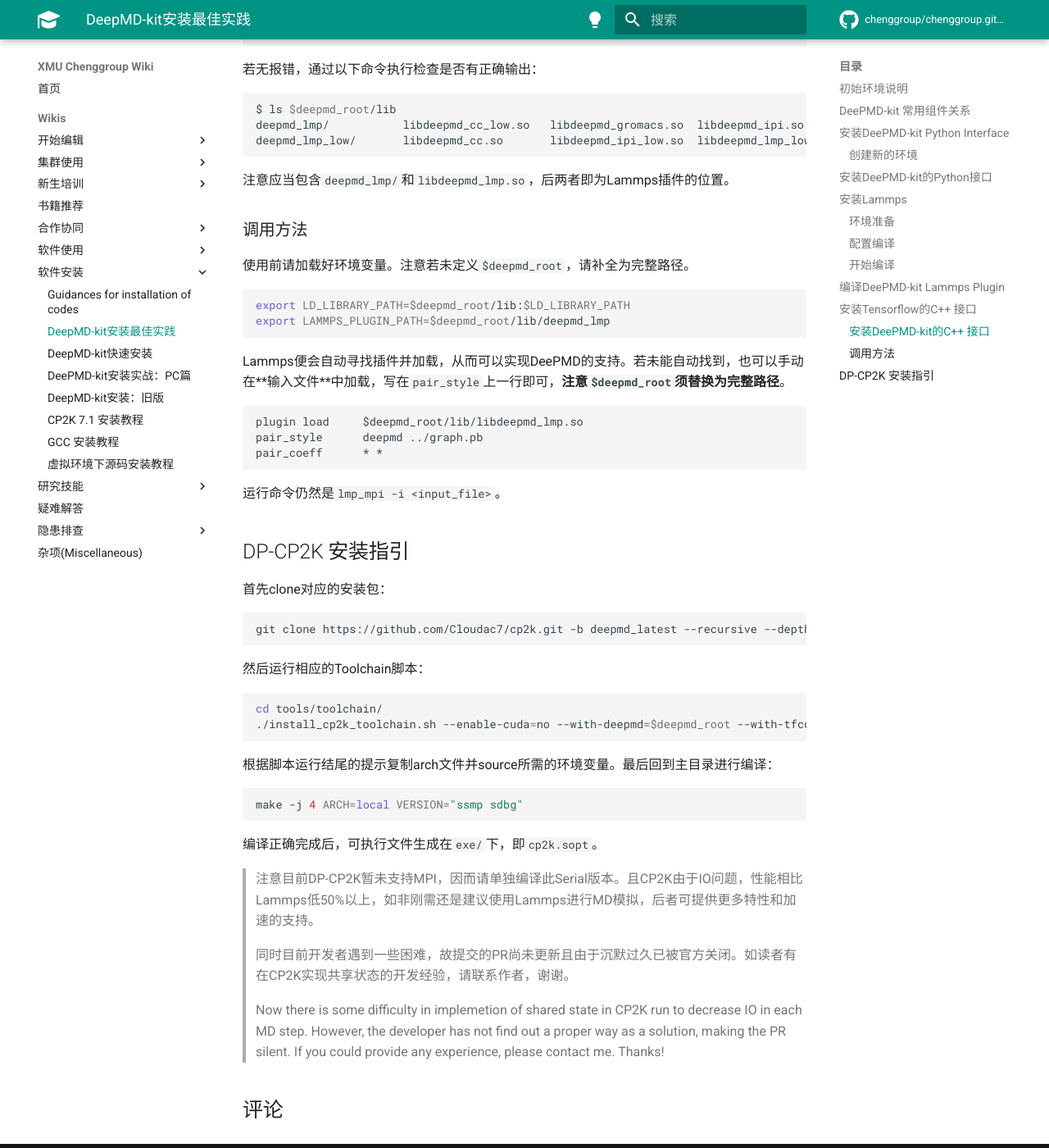
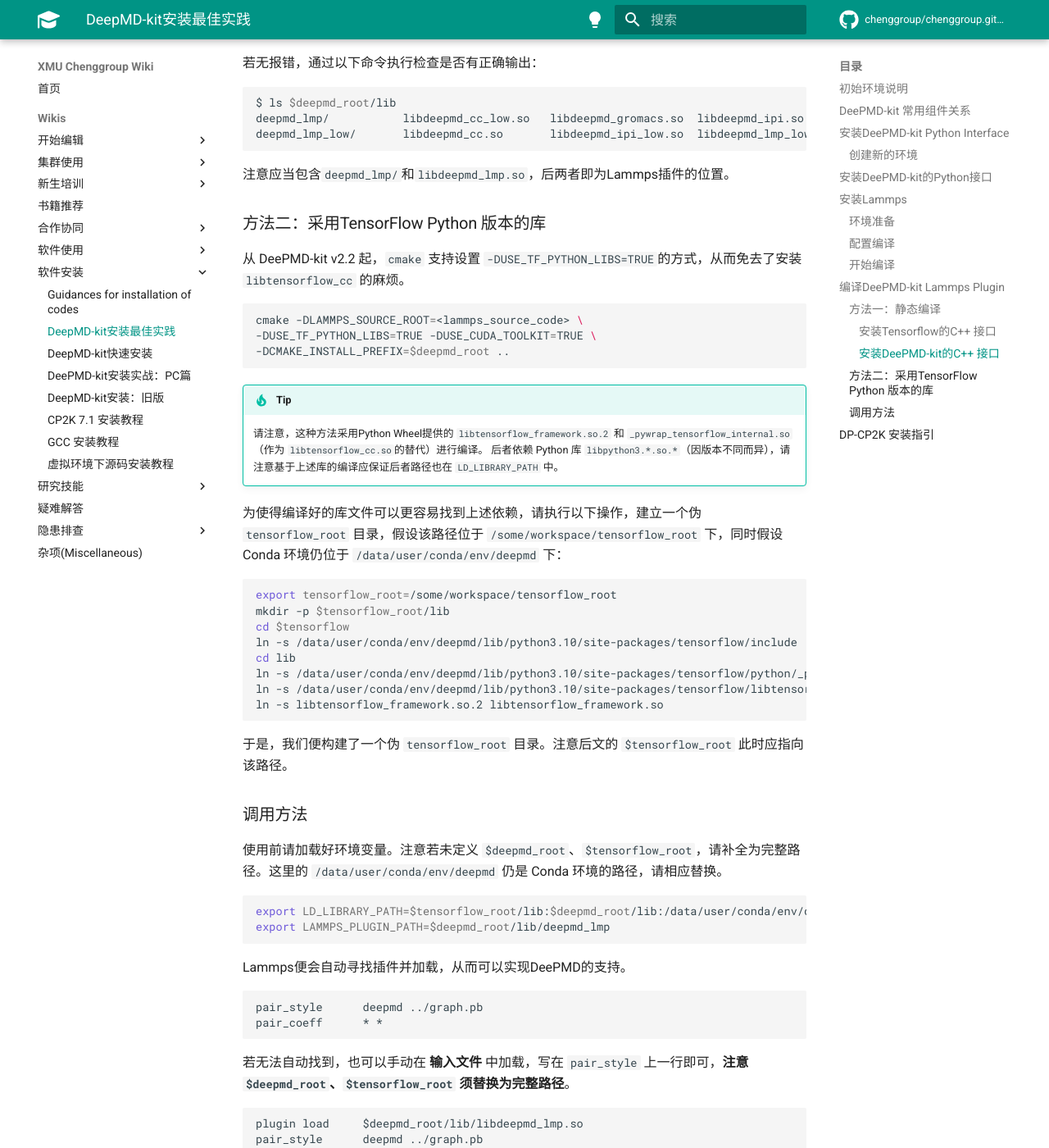
Before and after one commit to chenggroup/chenggroup.github.io, an MkDocs documentation site: the page built from docs/wiki/software_installation/deepmd-kit_installation_new.md, in a window 1280 px wide and 1400 px high, scrolled down 8072 px. Shown: the whole window at 82% size. Built offline with MkDocs 1.6.1 and Material for MkDocs 9.7.7, drawn with Linux system fonts in a browser that asks for light colours; comment, search, counter and statistics services are not loaded; some of the changed text lies outside the part shown.

Commit message:
update best practice of deepmd installation

````diff
--- a/docs/javascripts/auto_scheme.js
+++ b/docs/javascripts/auto_scheme.js
@@ -7,8 +7,38 @@
   .matchMedia("(prefers-color-scheme: dark)")
   .addEventListener("change", function (e) {
     var colorScheme = "default";
+    var colorPrimary = "teal";
+    var colorAccent = "indigo";
     if (e.matches) {
       colorScheme = "slate";
+      colorPrimary = "blue";
+      colorAccent = "indigo";
     }
+    document.body.setAttribute("data-md-color-switching", "")
     document.body.setAttribute("data-md-color-scheme", colorScheme);
+    document.body.setAttribute("data-md-color-primary", colorPrimary);
+    document.body.setAttribute("data-md-color-accent", colorAccent);
+    document.getElementById("__palette_1").nextElementSibling.hidden = false;
+    document.getElementById("__palette_2").nextElementSibling.hidden = true;
+    document.body.removeAttribute("data-md-color-switching")
   });
+
+window
+.matchMedia("(prefers-color-scheme: light)")
+.addEventListener("change", function (e) {
+  var colorScheme = "slate";
+  var colorPrimary = "blue";
+  var colorAccent = "indigo";
+  if (e.matches) {
+    colorScheme = "default";
+    colorPrimary = "teal";
+    colorAccent = "indigo";
+  }
+  document.body.setAttribute("data-md-color-switching", "")
+  document.body.setAttribute("data-md-color-scheme", colorScheme);
+  document.body.setAttribute("data-md-color-primary", colorPrimary);
+  document.body.setAttribute("data-md-color-accent", colorAccent);
+  document.getElementById("__palette_2").nextElementSibling.hidden = false;
+  document.getElementById("__palette_1").nextElementSibling.hidden = true;
+  document.body.removeAttribute("data-md-color-switching", "")
+});
--- a/docs/wiki/software_installation/deepmd-kit_installation_new.md
+++ b/docs/wiki/software_installation/deepmd-kit_installation_new.md
@@ -208,7 +208,7 @@
 
 `CMAKE_INSTALL_PREFIX` 可以根据安装实际路径修改，但这一方法得到的是共享库（ `*.so` ），所以包括Lammps源代码在内都不要移动。
 
-若开启对应插件，请注意在`../cmake`前插入对应选项，如：
+若开启对应插件，请注意在 `../cmake` 前插入对应选项，如：
 
 ```
 -D PKG_PLUMED=yes -D PLUMED_MODE=shared \
@@ -232,9 +232,11 @@
 
 ## 编译DeePMD-kit Lammps Plugin
 
-## 安装Tensorflow的C++ 接口
+### 方法一：静态编译
 
-以下安装，假设软件包下载路径均为`/some/workspace`， 以 TensorFlow 2.7.0版本、DeePMD-kit 2.1.5 版本为例进行说明，其他版本的步骤请参照修改。注意为保证模型兼容性，版本号最好与 Python Interface对应。
+#### 安装Tensorflow的C++ 接口
+
+以下安装，假设软件包下载路径均为 `/some/workspace`， 以 TensorFlow 2.7.0版本、DeePMD-kit 2.1.5 版本为例进行说明，其他版本的步骤请参照修改。注意为保证模型兼容性，版本号最好与 Python Interface对应。
 
 本步骤需要使用 Conda，因此在[前文基础上](#安装deepmd-kit-python-interface)进行。
 
@@ -285,7 +287,7 @@
 CONDA_OVERRIDE_CUDA="11.3" conda install libtensorflow_cc=2.7.0=cuda113hbf71e95_1 -c https://conda.deepmodeling.com
 ```
 
-请注意`CONDA_OVERRIDE_CUDA`的值需要与GPU支持以及希望用到的CUDA版本相匹配。
+请注意 `CONDA_OVERRIDE_CUDA` 的值需要与GPU支持以及希望用到的CUDA版本相匹配。
 
 !!! tip "提示"
     注意A100仅支持TF 2.4.0以上、CUDA11.2以上，安装时请对应选择。
@@ -302,9 +304,9 @@
 export tensorflow_root=/data/user/conda/env/deepmd
 ```
 
-即虚拟环境创建的路径。
+即虚拟环境创建的路径。后文将使用 `$tensorflow_root` 来指定该路径。
 
-### 安装DeePMD-kit的C++ 接口
+#### 安装DeePMD-kit的C++ 接口
 
 下面开始编译DeePMD-kit C++接口：
 
@@ -315,7 +317,7 @@
 cd build
 ```
 
-假设DeePMD-kit C++ 接口安装在`/some/workspace/deepmd_root`下，定义安装路径`deepmd_root`：
+假设DeePMD-kit C++ 接口安装在 `/some/workspace/deepmd_root` 下，定义安装路径 `deepmd_root`：
 
 ```bash
 export deepmd_root=/some/workspace/deepmd_root
@@ -329,7 +331,7 @@
 -DUSE_CUDA_TOOLKIT=TRUE ..
 ```
 
-注意这里的`<lammps_source_code>`对应[前文中](#安装lammps)Lammps的源码路径。
+注意这里的 `<lammps_source_code>` 对应[前文中](#安装lammps)Lammps的源码路径。
 
 最后编译并安装：
 
@@ -348,16 +350,52 @@
 
 注意应当包含`deepmd_lmp/`和`libdeepmd_lmp.so`，后两者即为Lammps插件的位置。
 
+### 方法二：采用TensorFlow Python 版本的库
+
+从 DeePMD-kit v2.2 起，`cmake` 支持设置 `-DUSE_TF_PYTHON_LIBS=TRUE`的方式，从而免去了安装 `libtensorflow_cc` 的麻烦。
+
+```bash
+cmake -DLAMMPS_SOURCE_ROOT=<lammps_source_code> \
+-DUSE_TF_PYTHON_LIBS=TRUE -DUSE_CUDA_TOOLKIT=TRUE \
+-DCMAKE_INSTALL_PREFIX=$deepmd_root ..
+```
+
+!!! tip 提示
+    请注意，这种方法采用Python Wheel提供的 `libtensorflow_framework.so.2` 和 `_pywrap_tensorflow_internal.so` （作为 `libtensorflow_cc.so`的替代）进行编译。
+    后者依赖 Python 库 `libpython3.*.so.*`（因版本不同而异），请注意基于上述库的编译应保证后者路径也在 `LD_LIBRARY_PATH` 中。
+
+为使得编译好的库文件可以更容易找到上述依赖，请执行以下操作，建立一个伪 `tensorflow_root` 目录，假设该路径位于 `/some/workspace/tensorflow_root` 下，同时假设 Conda 环境仍位于 `/data/user/conda/env/deepmd` 下：
+
+```bash
+export tensorflow_root=/some/workspace/tensorflow_root
+mkdir -p $tensorflow_root/lib
+cd $tensorflow
+ln -s /data/user/conda/env/deepmd/lib/python3.10/site-packages/tensorflow/include .
+cd lib
+ln -s /data/user/conda/env/deepmd/lib/python3.10/site-packages/tensorflow/python/_pywrap_tensorflow_internal.so libtensorflow_cc.so
+ln -s /data/user/conda/env/deepmd/lib/python3.10/site-packages/tensorflow/libtensorflow_framework.so.2 .
+ln -s libtensorflow_framework.so.2 libtensorflow_framework.so
+```
+
+于是，我们便构建了一个伪 `tensorflow_root` 目录。注意后文的 `$tensorflow_root` 此时应指向该路径。
+
 ### 调用方法
 
-使用前请加载好环境变量。注意若未定义`$deepmd_root`，请补全为完整路径。
+使用前请加载好环境变量。注意若未定义 `$deepmd_root`、`$tensorflow_root`，请补全为完整路径。这里的 `/data/user/conda/env/deepmd` 仍是 Conda 环境的路径，请相应替换。
 
 ```bash
-export LD_LIBRARY_PATH=$deepmd_root/lib:$LD_LIBRARY_PATH
+export LD_LIBRARY_PATH=$tensorflow_root/lib:$deepmd_root/lib:/data/user/conda/env/deepmd/lib:$LD_LIBRARY_PATH
 export LAMMPS_PLUGIN_PATH=$deepmd_root/lib/deepmd_lmp
 ```
 
-Lammps便会自动寻找插件并加载，从而可以实现DeePMD的支持。若未能自动找到，也可以手动在**输入文件**中加载，写在`pair_style`上一行即可，**注意`$deepmd_root`须替换为完整路径**。
+Lammps便会自动寻找插件并加载，从而可以实现DeePMD的支持。
+
+```
+pair_style      deepmd ../graph.pb
+pair_coeff      * *
+```
+
+若无法自动找到，也可以手动在 **输入文件** 中加载，写在 `pair_style` 上一行即可，**注意 `$deepmd_root`、`$tensorflow_root` 须替换为完整路径**。
 
 ```
 plugin load     $deepmd_root/lib/libdeepmd_lmp.so
@@ -365,7 +403,7 @@
 pair_coeff      * *
 ```
 
-运行命令仍然是`lmp_mpi -i <input_file>`。
+运行命令仍然是 `lmp_mpi -i <input_file>`。
 
 ## DP-CP2K 安装指引
 
@@ -382,13 +420,22 @@
 ./install_cp2k_toolchain.sh --enable-cuda=no --with-deepmd=$deepmd_root --with-tfcc=$tensorflow_root --deepmd-mode=cuda --mpi-mode=no --with-libint=no --with-libxc=no --with-libxsmm=no
 ```
 
-根据脚本运行结尾的提示复制arch文件并source所需的环境变量。最后回到主目录进行编译：
+根据脚本运行结尾的提示复制arch文件并source所需的环境变量。
+
+若上文中采用方法二编译了 DeePMD-kit 的 C++ Interface，请编辑 `arch/local.ssmp`，在 `LDFLAGS` 末尾增加如下字段：
+```
+-Wl,-rpath='/data/user/conda/env/deepmd/lib'
+```
+
+这里的目的是让编译时可以正确链接 `libpython3.*.so.*`，因而 `/data/user/conda/env/deepmd/` 仍旧是 Conda 环境路径。
+
+最后回到主目录进行编译：
 
 ```bash
 make -j 4 ARCH=local VERSION="ssmp sdbg"
 ```
 
-编译正确完成后，可执行文件生成在`exe/`下，即`cp2k.sopt`。
+编译正确完成后，可执行文件生成在 `exe/` 下，即 `cp2k.sopt`。
 
 > 注意目前DP-CP2K暂未支持MPI，因而请单独编译此Serial版本。且CP2K由于IO问题，性能相比Lammps低50%以上，如非刚需还是建议使用Lammps进行MD模拟，后者可提供更多特性和加速的支持。
 >
````
